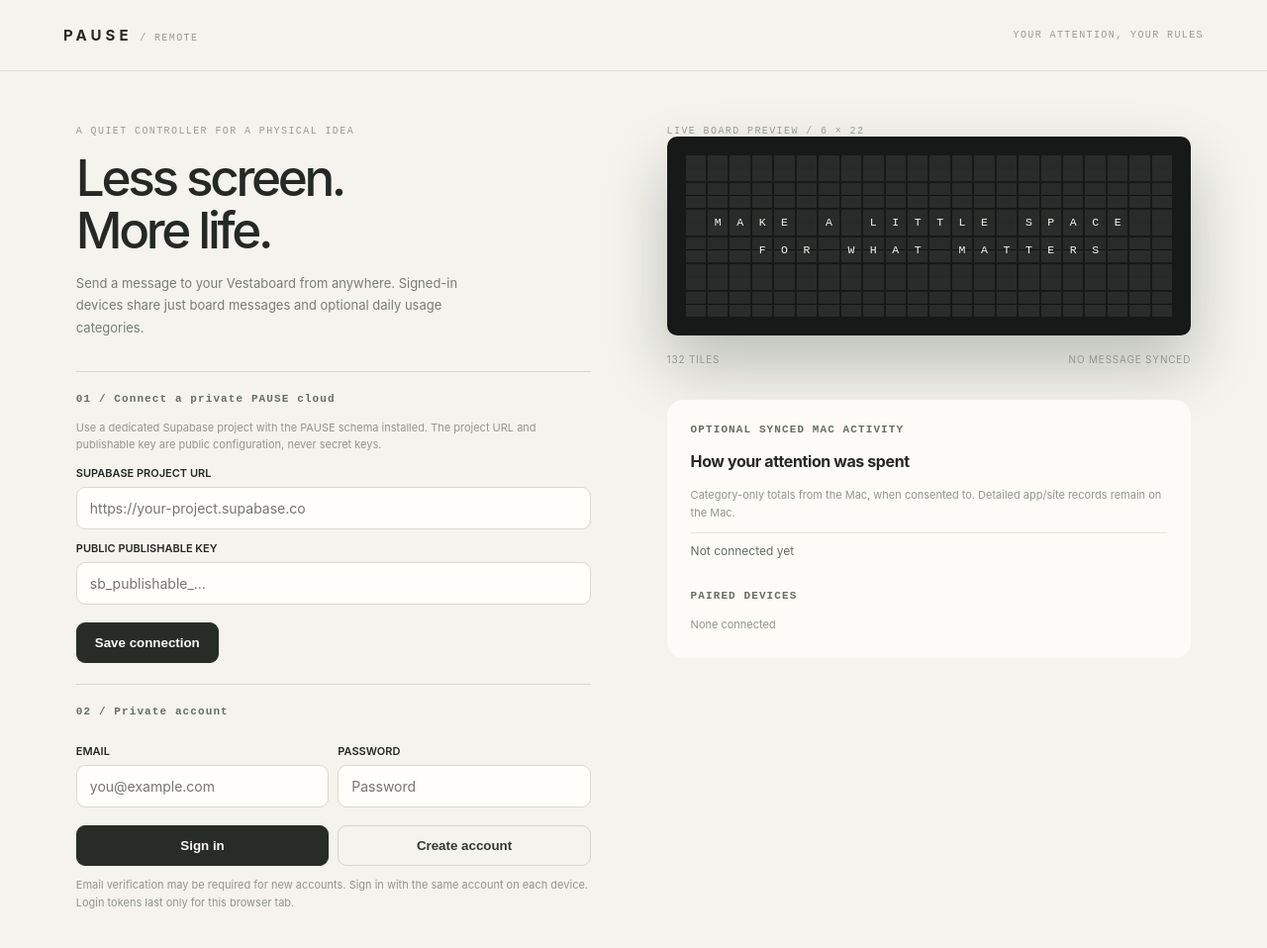
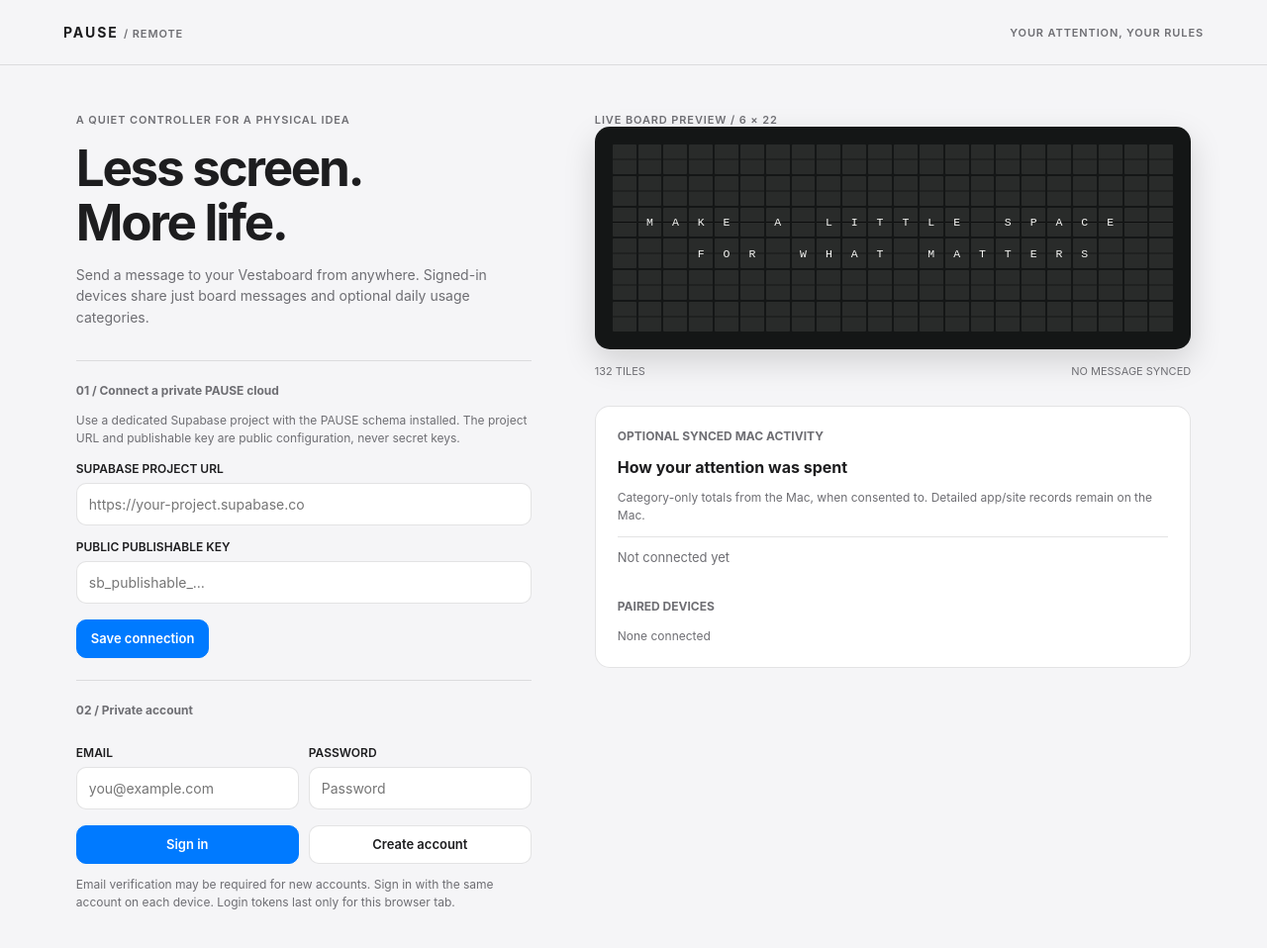
Before and after one commit to mail2tarunv-cpu/pause, a browser extension: page cloud.html in a window 1280 px wide. Shown: the whole page at 99% size. Drawn offline with Linux system fonts and the light colour scheme.

Commit message:
Align hosted PAUSE cloud controller with system-inspired, responsive light/dark interface

```diff
--- a/cloud.html
+++ b/cloud.html
@@ -3,22 +3,51 @@
 <head><meta charset="utf-8"><meta name="viewport" content="width=device-width,initial-scale=1">
 <meta name="color-scheme" content="light"><title>PAUSE / Cloud controller</title>
 <style>
-:root{font:14px -apple-system,BlinkMacSystemFont,"Helvetica Neue",Arial,sans-serif;background:#f4f3ee;color:#252925}*{box-sizing:border-box}
-body{margin:0;min-height:100vh}.mast{padding:26px clamp(22px,5vw,75px);display:flex;align-items:center;justify-content:space-between;border-bottom:1px solid #ddded6}
-.logo{font-size:15px;letter-spacing:.27em;font-weight:750}.eyebrow{font:10px ui-monospace,monospace;letter-spacing:.14em;color:#999c90;text-transform:uppercase}
-main{display:grid;grid-template-columns:minmax(300px,520px) minmax(330px,1fr);gap:clamp(24px,6vw,90px);max-width:1450px;padding:55px clamp(22px,6vw,85px);margin:auto}
-h1{font-size:clamp(34px,4vw,59px);letter-spacing:-.065em;font-weight:500;line-height:1.04;margin:15px 0}
-.sub{color:#777e74;line-height:1.75;margin-bottom:32px;max-width:420px;font-size:13px}
-.panel{border-top:1px solid #d5d6cc;padding:21px 0}.section{font:11px ui-monospace,monospace;letter-spacing:.1em;color:#666f63;margin-bottom:15px;font-weight:bold}
-label{display:block;font-size:11px;font-weight:600;margin:12px 0 7px}input,textarea{width:100%;background:#fffefa;border:1px solid #d8d9d0;border-radius:9px;padding:12px 13px;font:inherit;color:#262925;outline-offset:3px}textarea{height:140px;resize:vertical;font:18px/1.5 ui-monospace,monospace;letter-spacing:.04em;text-transform:uppercase}
-.row{display:flex;gap:9px;align-items:center}.row>*{min-width:0;flex:1}button{background:#272c27;color:#fcfaf6;padding:12px 18px;border:1px solid #272c27;border-radius:9px;font:12px inherit;cursor:pointer;font-weight:600;white-space:nowrap}
-button:hover{filter:brightness(1.18)}button.secondary{background:transparent;color:#303a30;border-color:#d1d5cd}button:disabled{opacity:.45;cursor:not-allowed}.hint{font-size:11px;color:#92978c;line-height:1.6}
-#status{min-height:20px;color:#45664b;font-size:12px;margin:12px 0}#status.error{color:#b65c52}.hidden{display:none!important}
-.display{position:sticky;top:32px;align-self:start}.frame{background:#161918;border-radius:10px;padding:19px;box-shadow:0 30px 65px #1218133d}
-.board{display:grid;grid-template-columns:repeat(22,minmax(0,1fr));gap:2px}.tile{aspect-ratio:.8;display:grid;place-items:center;overflow:hidden;background:linear-gradient(#282b29 0 48%,#101111 49% 51%,#292c2a 52%);border-radius:1px;color:#f4f3ed;font:clamp(7px,.9vw,14px) ui-monospace,monospace}
-.meta{display:flex;justify-content:space-between;margin:18px 0;color:#91968c;font-size:10px;letter-spacing:.08em}.stack{margin-top:35px;background:#fcfbf7;border-radius:16px;padding:24px}h3{font-size:16px;letter-spacing:-.025em}
-.metric{display:flex;padding:10px 0;border-top:1px solid #e5e5df;justify-content:space-between;font-size:12px;color:#686e65}.metric strong{color:#252925}#connectForm{margin-bottom:15px}.set{margin-top:18px}
-@media(max-width:840px){main{grid-template-columns:1fr}.display{position:static;order:-1}.tile{font-size:clamp(6px,1.6vw,13px)}.mast{padding:19px 22px}main{padding-top:26px}}
+:root {
+  color-scheme: light dark;
+  font: 14px -apple-system, BlinkMacSystemFont, "SF Pro Text", system-ui, sans-serif;
+  --background: #f5f5f7; --surface: #fff; --text: #1d1d1f;
+  --secondary: #6e6e73; --line: rgba(60,60,67,.14); --accent: #007aff;
+}
+*{box-sizing:border-box}
+body{margin:0;min-height:100vh;background:var(--background);color:var(--text)}
+.mast{padding:24px clamp(22px,5vw,70px);display:flex;justify-content:space-between;align-items:center;border-bottom:1px solid var(--line)}
+.logo{font-weight:700;font-size:14px;letter-spacing:.14em}
+.eyebrow{font-size:11px;letter-spacing:.08em;color:var(--secondary);text-transform:uppercase;font-weight:600}
+main{display:grid;grid-template-columns:minmax(290px,460px) minmax(340px,1fr);gap:clamp(24px,5vw,80px);max-width:1360px;padding:48px clamp(22px,6vw,80px);margin:auto}
+h1{font-size:clamp(34px,4vw,54px);letter-spacing:-.045em;font-weight:650;line-height:1.08;margin:14px 0}
+.sub{font-size:14px;line-height:1.55;color:var(--secondary);margin:0 0 32px}
+.panel{padding:22px 0;border-top:1px solid var(--line)}
+.section{font-size:12px;font-weight:650;color:var(--secondary);margin-bottom:14px}
+label{display:block;font-size:12px;font-weight:600;margin:14px 0 7px}
+input,textarea{width:100%;background:var(--surface);color:var(--text);font:inherit;border:1px solid var(--line);border-radius:10px;padding:12px;outline-offset:3px}
+textarea{min-height:136px;resize:vertical;font:16px/1.55 ui-monospace,SFMono-Regular,Menlo,monospace;text-transform:uppercase}
+input:focus-visible,textarea:focus-visible,button:focus-visible{outline:3px solid var(--accent);outline-offset:2px}
+.row{display:flex;gap:10px;align-items:center}.row>*{flex:1;min-width:0}
+button{background:var(--accent);color:#fff;min-height:39px;padding:10px 14px;border:1px solid var(--accent);border-radius:10px;font:600 13px -apple-system,system-ui,sans-serif;cursor:pointer}
+button.secondary{background:var(--surface);color:var(--text);border-color:var(--line)}
+button:disabled{opacity:.45;cursor:not-allowed}
+button:not(:disabled):hover{filter:brightness(.95)}
+.hint{font-size:12px;color:var(--secondary);line-height:1.5}
+#status{font-size:12px;min-height:22px;margin:12px 0;color:#248a3d}
+#status.error{color:#c23b30}
+.hidden{display:none!important}
+.display{position:sticky;top:24px;align-self:start}
+.frame{background:#141616;border-radius:15px;padding:18px;box-shadow:0 12px 32px rgba(0,0,0,.15)}
+.board{display:grid;grid-template-columns:repeat(22,minmax(0,1fr));gap:2px}
+.tile{aspect-ratio:.8;display:grid;place-items:center;overflow:hidden;background:linear-gradient(#292b2a 0 48%,#0c0d0d 49% 51%,#292b2a 52%);border-radius:1px;color:#f4f4f2;font:clamp(6px,.9vw,14px) ui-monospace,monospace}
+.meta{display:flex;justify-content:space-between;margin:15px 0;color:var(--secondary);font-size:11px}
+.stack{margin-top:28px;background:var(--surface);border:1px solid var(--line);border-radius:15px;padding:22px}
+h3{font-size:16px;font-weight:650;margin:12px 0}
+.metric{display:flex;justify-content:space-between;gap:12px;padding:12px 0;border-top:1px solid var(--line);font-size:13px;color:var(--secondary)}
+.metric strong{color:var(--text)}
+#connectForm{margin-bottom:12px}.set{margin-top:16px}
+@media(max-width:840px){main{grid-template-columns:minmax(0,1fr);padding-top:24px}.display{position:static;order:-1}.tile{font-size:clamp(6px,1.6vw,13px)}.mast{padding:18px 22px}}
+@media(prefers-color-scheme:dark){
+:root{--background:#1c1c1e;--surface:#2c2c2e;--text:#f5f5f7;--secondary:#aeaeb2;--line:rgba(255,255,255,.16);--accent:#0a84ff}
+#status{color:#30d158}#status.error{color:#ff6961}
+}
+@media(prefers-reduced-motion:reduce){*,*::before,*::after{transition:none!important;animation:none!important}}
 </style></head>
 <body>
 <header class="mast"><span class="logo">PAUSE <span class="eyebrow">/ REMOTE</span></span><span class="eyebrow">YOUR ATTENTION, YOUR RULES</span></header>
```
